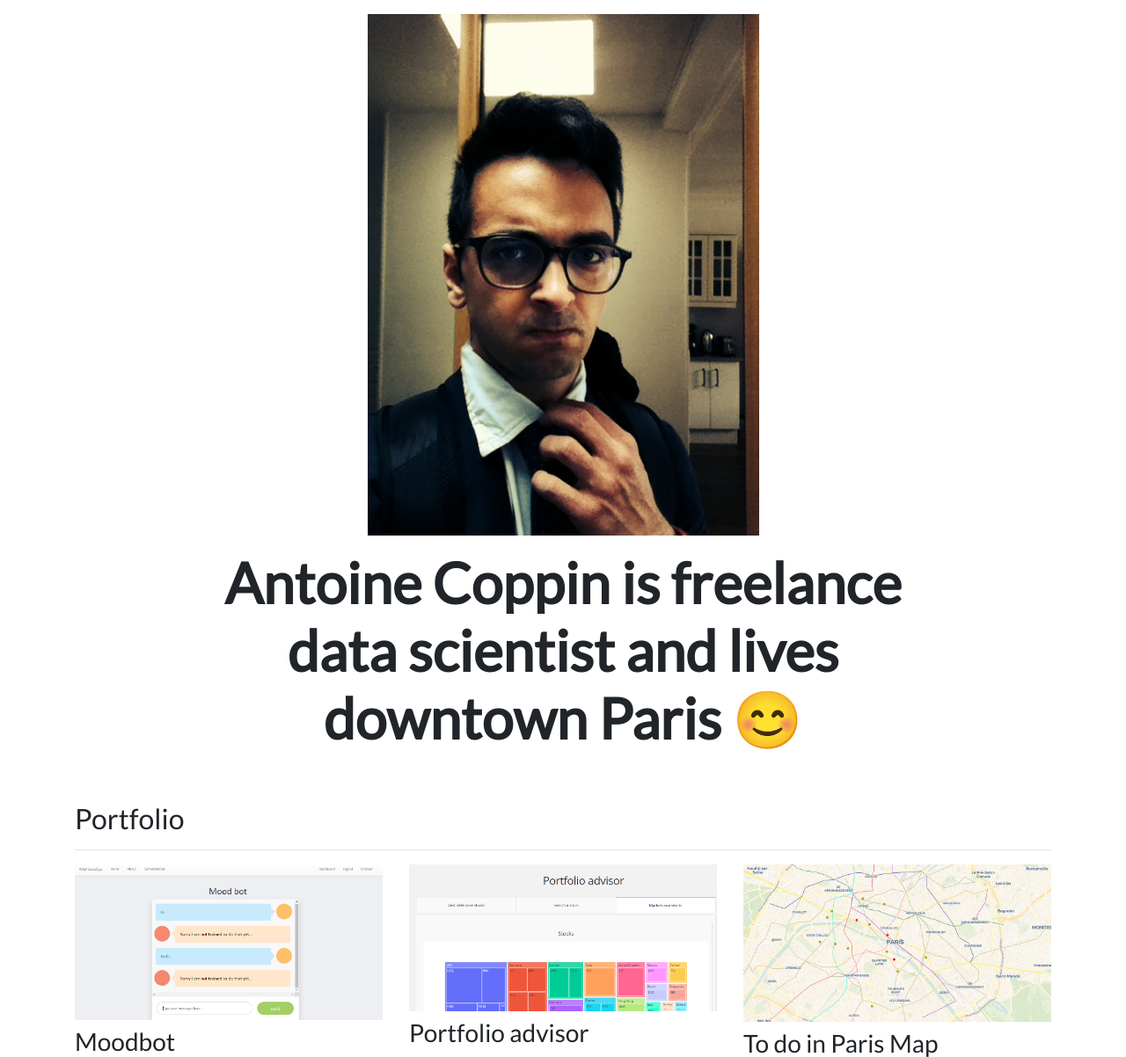
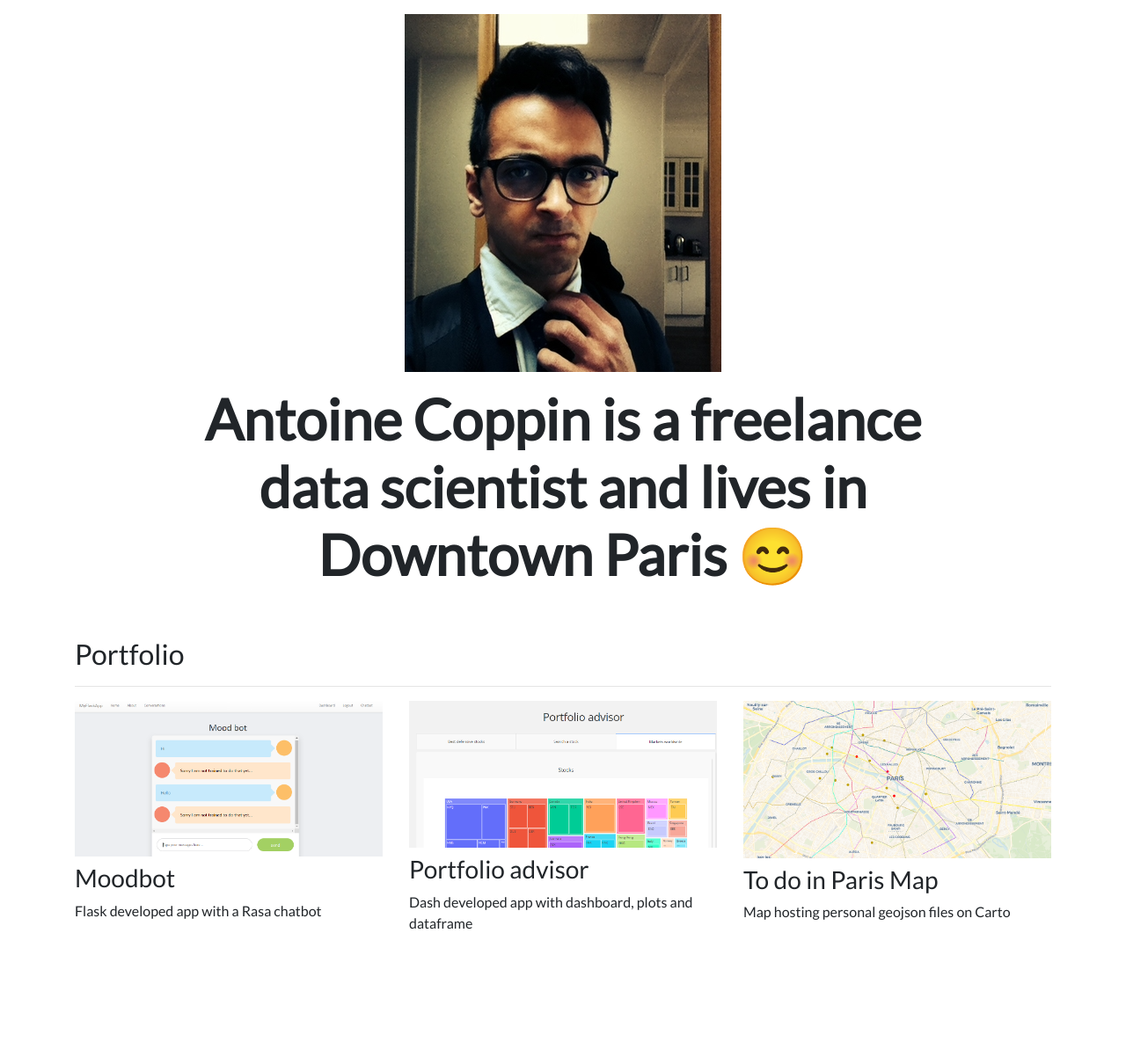
Before and after one commit to antoinecomp/django3-personal-portfolio, a Django app: page / in a window 1280 px wide. Shown: the part 76-1278 px from the top of the page at 88% size. After the commit the page ends 1133 px from the top, so only its background shows below. Run offline with Django 3.2, Linux system fonts and the light colour scheme; data comes from the database, SQL or seed files in the repository; some libraries are stand-ins or nearby versions.

Commit message:
updated image

```diff
--- a/portfolio/templates/portfolio/home.html
+++ b/portfolio/templates/portfolio/home.html
@@ -5,14 +5,14 @@
 {% block content %}
 
 <div class="row justify-content-center my-3">
-  <div class="col-5">
-    <img src="{% static 'portfolio/gueule.jpeg' %}" class="img-fluid">
+  <div class="col-5 text-center">
+    <img src="{% static 'portfolio/gueule.png' %}" class="img-fluid">
   </div>
 </div>
 
 <div class="row justify-content-center mb-3">
   <div class="col-md-9 text-center">
-    <h1 id="hometext" class="font-weight-bold">Antoine Coppin is freelance data scientist and lives downtown Paris 😊</h1>
+    <h1 id="hometext" class="font-weight-bold">Antoine Coppin is a freelance data scientist and lives in Downtown Paris 😊</h1>
   </div>
 </div>
 
```
Also changed, not shown: portfolio/static/portfolio/gueule.png (added), portfolio/static/portfolio/gueule2.jpg (added).
